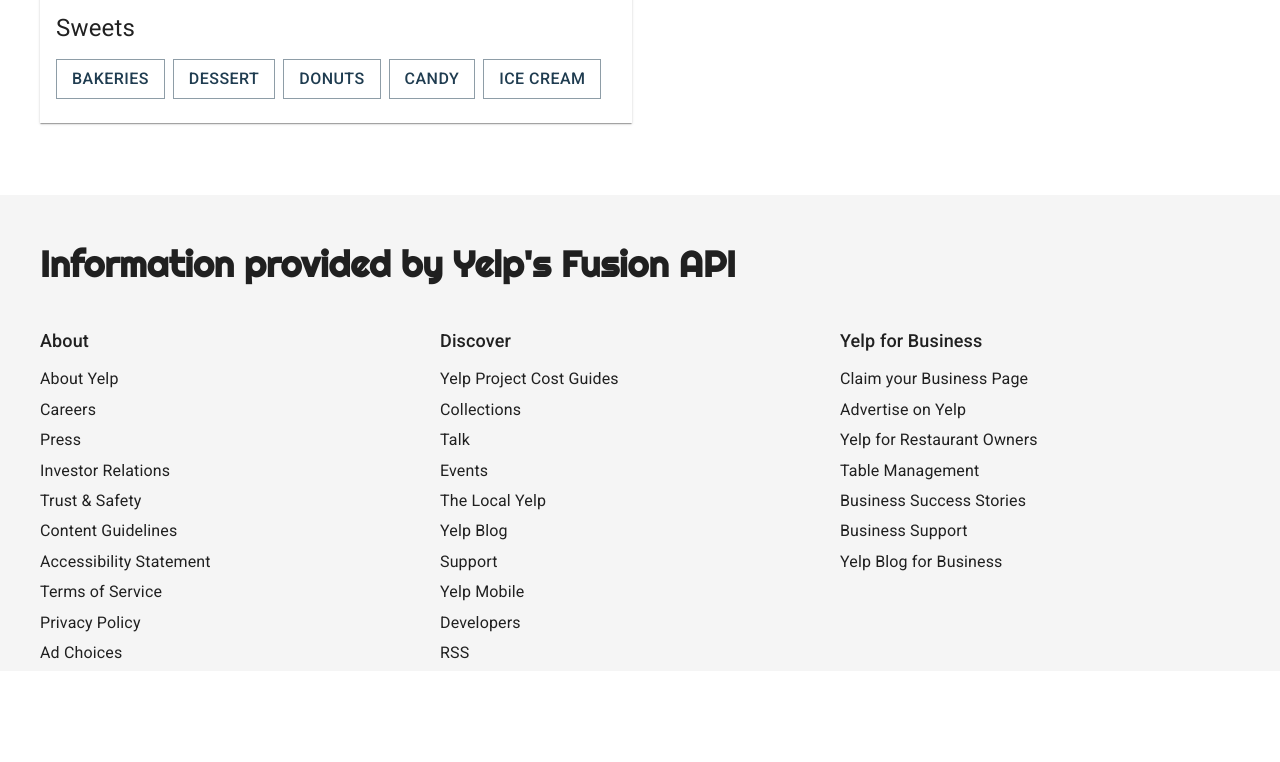
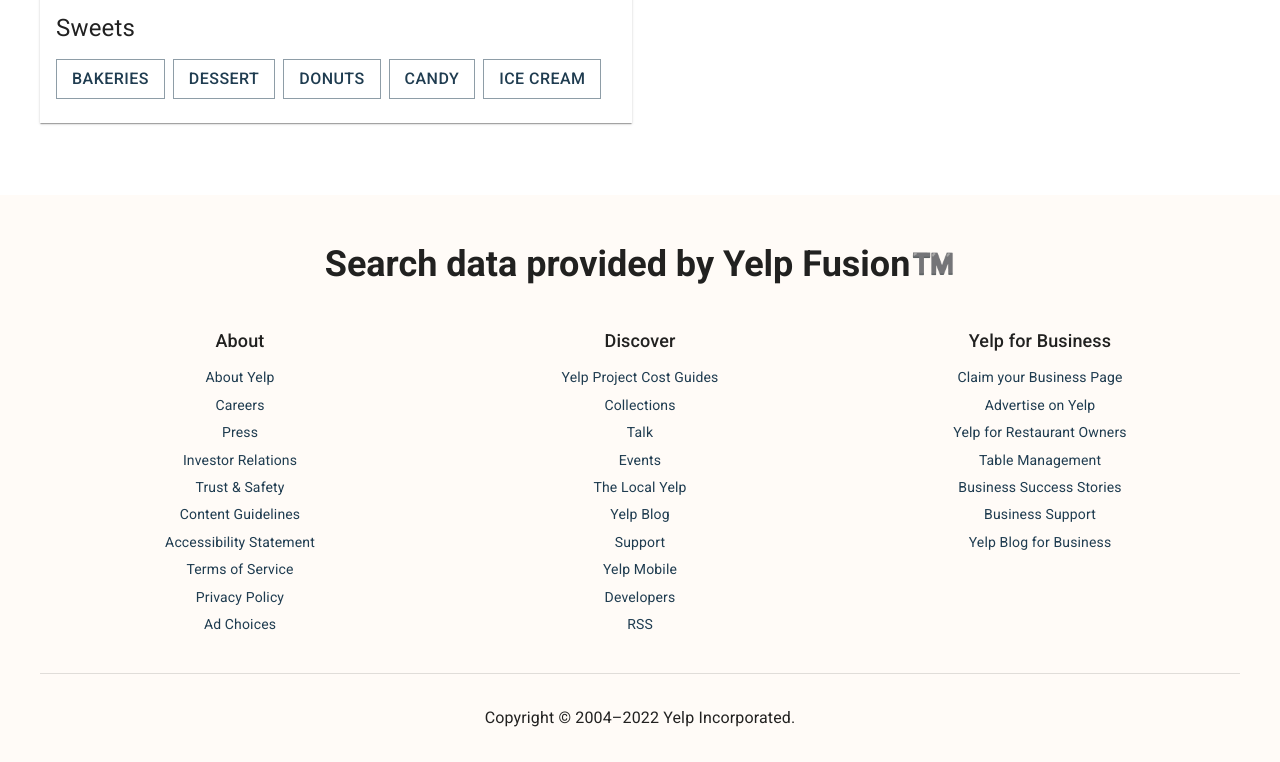
Before and after one commit to JasonXB/local-eats, a Next.js app: page / in a window 1280 px wide. Shown: the part 2544-3306 px from the top of the page. Before the commit the page ends 3215 px from the top, so only its background shows below. Built offline with nearby package versions, Linux system fonts and the light colour scheme.

Commit message:
footer responsive on larger screens

```diff
--- a/pages/index.js
+++ b/pages/index.js
@@ -20,7 +20,7 @@ export default function index() {
       <LayoutContainer marginAbove="4.5rem">
         <RestaurantTypes />
       </LayoutContainer>
-      <LayoutContainer marginAbove="4.5rem" bg="#F5F5F5">
+      <LayoutContainer marginAbove="4.5rem" bg="#fffbf7">
         <Footer />
       </LayoutContainer>
     </>
--- a/src/custom-components/Footer.js
+++ b/src/custom-components/Footer.js
@@ -1,52 +1,61 @@
 import React from "react";
-import { Typography, Box, Stack, Container } from "@mui/material";
+import { Typography, Box, Stack, Divider } from "@mui/material";
 import { mix } from "../../styles/styleMixins";
-import { useRouter } from "next/router";
 
 export default function Footer() {
-  const router = useRouter();
-  const relocate = (e) => {
-    // router.push(e.target.dataset.url);
-    window.location.href= e.target.dataset.url
-  };
-
   return (
-    <Box sx={{ px: 2, pt: 6 }}>
+    <Box
+      sx={(theme) => {
+        return {
+          px: 2,
+          pt: 6,
+          [theme.breakpoints.down("sm")]: {
+            display: "none",
+          },
+        };
+      }}
+    >
       <Typography
         variant="h2"
         sx={{
           mb: "2.5rem",
-          fontFamily: "'Righteous', cursive",
-          fontWeight: 800,
+          fontWeight: 600,
+          textAlign: "center",
         }}
       >
-        Information provided by Yelp's Fusion API
+        Search data provided by Yelp Fusion™️
       </Typography>
       <Box sx={{ display: "grid", gridTemplateColumns: "1fr 1fr 1fr" }}>
         {Object.keys(footerAnchors).map((headerText, index) => {
           console.log(0);
           return (
             <Stack key={index}>
-              <Typography variant="h6" sx={{ mb: "0.75rem" }}>
+              <Typography
+                variant="h6"
+                sx={{ mb: "0.75rem", textAlign: "center" }}
+              >
                 {headerText}
               </Typography>
               {Object.keys(footerAnchors[headerText]).map((anchorText, i) => {
                 // Store the destination URL using data attributes (reference them in the relocate function)
                 return (
-                  <Typography
+                  <Box
+                    component="a"
                     key={i}
-                    data-url={footerAnchors[headerText][anchorText]}
-                    onClick={relocate}
+                    href={footerAnchors[headerText][anchorText]}
+                    // onClick={relocate}
                     sx={{ mb: 0.8, ...mix.anchorStyling }}
                   >
                     {anchorText}
-                  </Typography>
+                  </Box>
                 );
               })}
             </Stack>
           );
         })}
       </Box>
+      <Divider sx={{mt:4, mb:4}}/>
+      <Typography sx={{pb:4, textAlign:"center"}}>Copyright © 2004–2022 Yelp Incorporated.</Typography>
     </Box>
   );
 }
--- a/src/page-blocks/home/MissionStatement.js
+++ b/src/page-blocks/home/MissionStatement.js
@@ -94,7 +94,7 @@ const mobileStyles = {
   stackContainer: (theme) => {
     return {
       m: 0,
-      background: theme.palette.grayBackground.main, // apply gray background for mobile onlinr
+      background: "#fffbf7", // apply gray background for mobile onlinr
       [theme.breakpoints.up("sm")]: {
         display: "none",
       },
--- a/styles/styleMixins.js
+++ b/styles/styleMixins.js
@@ -1,3 +1,4 @@
+
 export const mix = {
   flexRow: {
     display: "flex",
@@ -50,6 +51,10 @@ export const mix = {
   },
   anchorStyling: {
     cursor: "pointer",
-    "&:hover":{ textDecoration: "underline", }
-  }
+    textDecorationLine: "none",
+    fontSize: "0.875rem",
+    color: "#1f3c50",
+    textAlign:"center",
+    "&:hover": { textDecoration: "underline" },
+  },
 };
```
